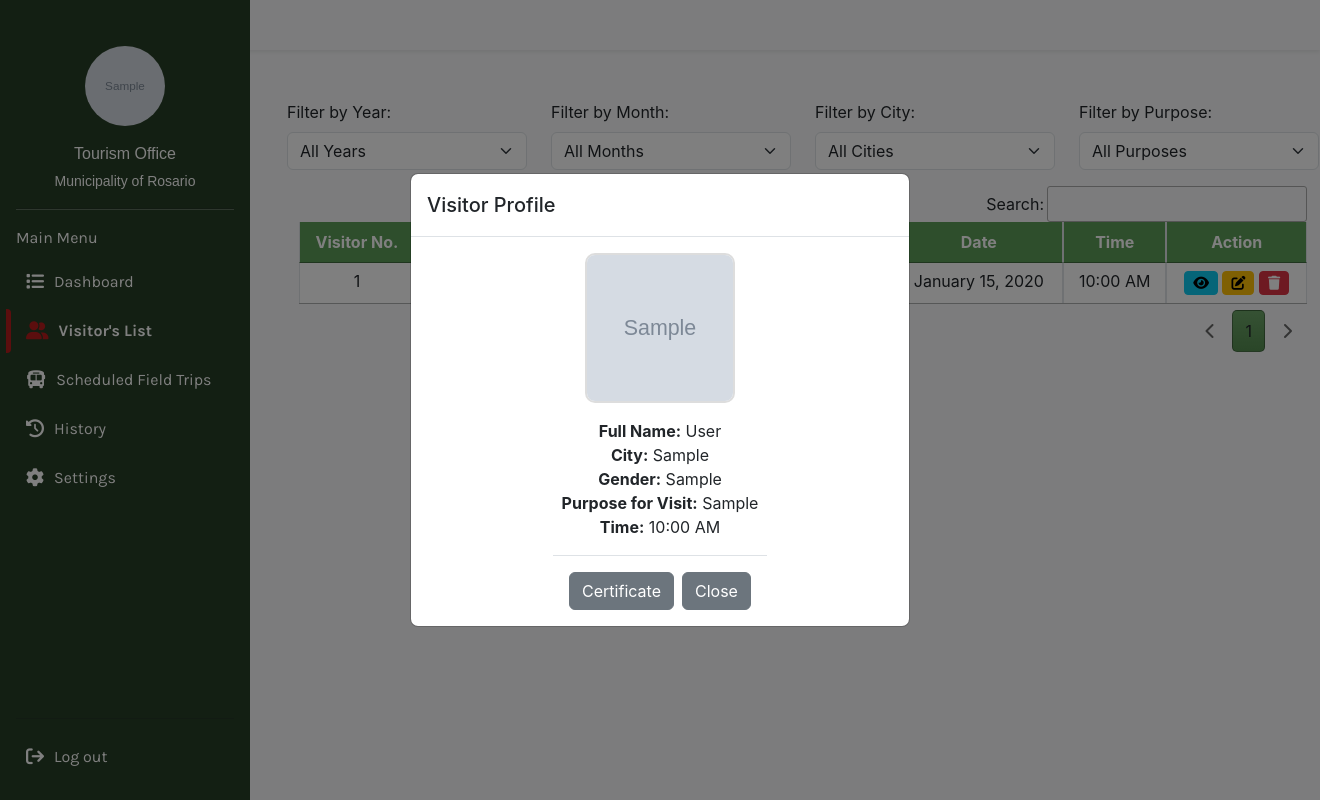
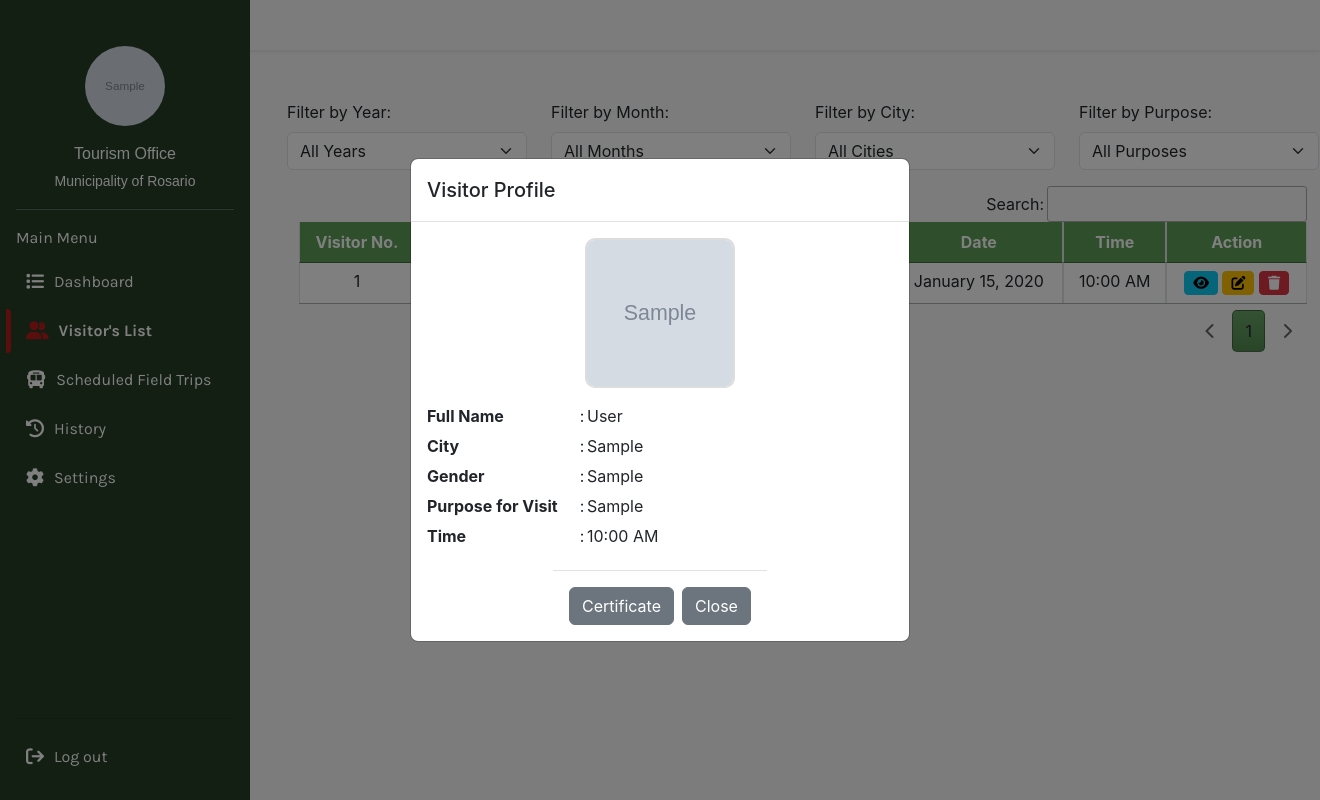
Before and after one commit to damoojiii/oplan_casa, a PHP site: page /visitorslist.php in a window 1320 px wide, after a click that opens the changed part. Run offline with PHP 8.4, Linux system fonts and the light colour scheme; the visitor is signed in with stand-in values (Sample User, id 1); tables that the repository leaves empty or names only in its code hold one stand-in row (values such as "Sample post"); grey boxes marked "Sample" are stand-in pictures; some libraries are stand-ins or nearby versions; some web fonts are replaced.

Commit message:
almighty push

```diff
--- a/visitorslist.php
+++ b/visitorslist.php
@@ -13,6 +13,7 @@
     <link href="https://cdn.jsdelivr.net/npm/bootstrap@5.3.0/dist/css/bootstrap.min.css" rel="stylesheet">
     <link rel="stylesheet" href="https://cdn.datatables.net/1.13.6/css/jquery.dataTables.min.css">
     <link rel="stylesheet" href="https://cdnjs.cloudflare.com/ajax/libs/font-awesome/6.5.1/css/all.min.css">
+    <link rel="stylesheet" href="vendor/datables/datatables.min.css">
     <link rel="icon" href="img/rosariologo.png">
 
     <style>
@@ -61,6 +62,21 @@
             --bs-btn-bg: #5D9C59 !important;
             --bs-btn-border-color: #5D9C59 !important;
             --bs-btn-hover-bg: #5D9C59 !important;
+        }
+
+        .info-row {
+            display: flex;
+            margin-bottom: 6px;
+        }
+
+        .label {
+            width: 150px;
+            font-weight: bold;
+        }
+
+        .colon {
+            width: 10px;
+            text-align: center;
         }
     </style>
 </head>
@@ -283,21 +299,21 @@
         <div class="modal fade" id="viewVisitorModal" tabindex="-1" aria-labelledby="viewVisitorModalLabel" aria-hidden="true">
             <div class="modal-dialog modal-dialog-centered">
                 <div class="modal-content" style="margin-left: auto; margin-right: auto;">
-                    <div class="modal-header">
+                    <div class="modal-header text-center">
                         <h5 class="modal-title" id="viewVisitorModalLabel">Visitor Profile</h5>
                     </div>
                     <div class="modal-body">
-                        <div class="row text-center">
+                        <div class="row">
                             <!-- Centered Image above information -->
-                            <div class="col-12 mb-3">
+                            <div class="col-12 mb-3 text-center">
                                 <img id="visitorPhoto" src="uploads/default.jpg" alt="Visitor Photo" class="img-fluid" style="width: 150px; height: 150px; border-radius: 10px; border: 2px solid #ddd;">
                             </div>
                             <div class="col-12">
-                                <p><strong>Full Name:</strong> <span id="viewFullName"></span></p>
-                                <p><strong>City:</strong> <span id="viewCity"></span></p>
-                                <p><strong>Gender:</strong> <span id="viewGender"></span></p>
-                                <p><strong>Purpose for Visit:</strong> <span id="viewReason"></span></p>
-                                <p><strong>Time:</strong> <span id="viewTime"></span></p>
+                                <div class="info-row"><span class="label">Full Name</span><span class="colon">:</span><span id="viewFullName"></span></div>
+                                <div class="info-row"><span class="label">City</span><span class="colon">:</span><span id="viewCity"></span></div>
+                                <div class="info-row"><span class="label">Gender</span><span class="colon">:</span><span id="viewGender"></span></div>
+                                <div class="info-row"><span class="label">Purpose for Visit</span><span class="colon">:</span><span id="viewReason"></span></div>
+                                <div class="info-row"><span class="label">Time</span><span class="colon">:</span><span id="viewTime"></span></div>
                             </div>
                         </div>
                     </div>
@@ -327,9 +343,7 @@
                 <div class="modal-content">
                     <div class="modal-header">
                         <h5 class="modal-title" id="editVisitorModalLabel">Edit Visitor</h5>
-                        <button type="button" class="close" data-dismiss="modal" aria-label="Close">
-                            <span aria-hidden="true">&times;</span>
-                        </button>
+                        <button type="button" class="btn-close" data-bs-dismiss="modal" aria-label="Close"></button>
                     </div>
                     <div class="modal-body">
                         <form id="editVisitorForm">
@@ -363,7 +377,6 @@
                                 </select>
                             </div>
                             <div class="modal-footer">
-                                <button type="button" class="btn btn-secondary" data-dismiss="modal">Close</button>
                                 <button type="submit" class="btn btn-primary">Update</button>
                             </div>
                         </form>
@@ -378,6 +391,7 @@
     <script src="https://code.jquery.com/jquery-3.6.0.min.js"></script>
     <script src="https://cdn.jsdelivr.net/npm/bootstrap@5.3.3/dist/js/bootstrap.bundle.min.js" crossorigin="anonymous"></script>
     <script src="https://cdn.datatables.net/1.13.6/js/jquery.dataTables.min.js"></script>
+    <script src="vendor/datables/datatables.min.js"></script>
     <script>
         $(document).ready(function () {
             setTimeout(function () {
```
